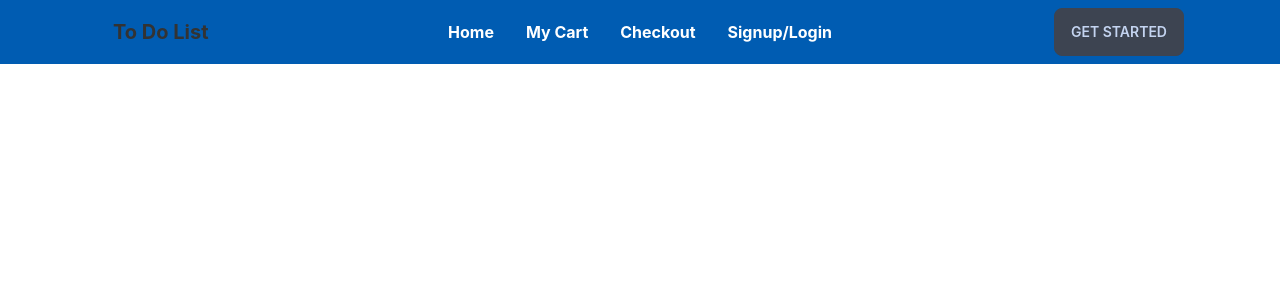
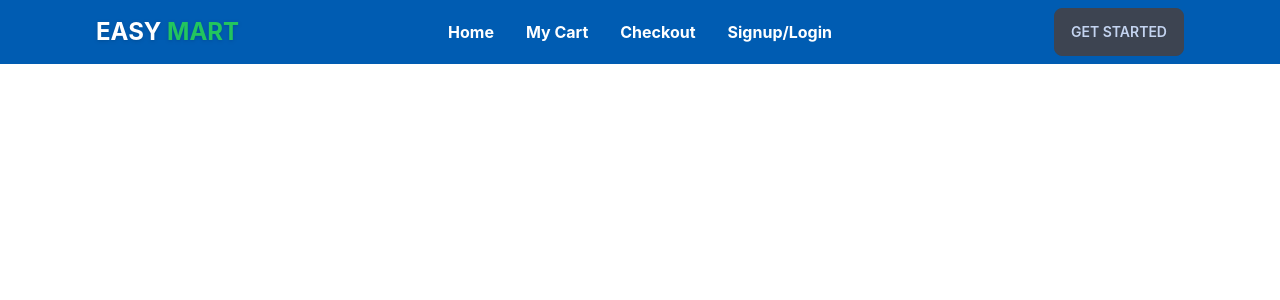
Before and after one commit to MAYINUDDINDIU/EasyMart-runtime-terror-frontend, a React (Create React App) app: page / in a window 1280 px wide. Shown: the top 300 px of the page. Built offline with nearby package versions, Linux system fonts and the light colour scheme.

Commit message:
site name fixed

```diff
--- a/src/Pages/Shared/Navbar.js
+++ b/src/Pages/Shared/Navbar.js
@@ -38,9 +38,7 @@ const Navbar = () => {
                      {navItems}
                     </ul>
                 </div>
-                <Link to="/" className="btn btn-ghost normal-case text-xl font-bold">
-          To Do List
-        </Link>
+                <Link class=" normal-case font-bold drop-shadow text-2xl text-white" to="/">EASY <span className='text-primary'>MART</span></Link>
             </div>
             <div class="navbar-center hidden lg:flex">
                 <ul class="menu menu-horizontal p-0 text-white">
```
